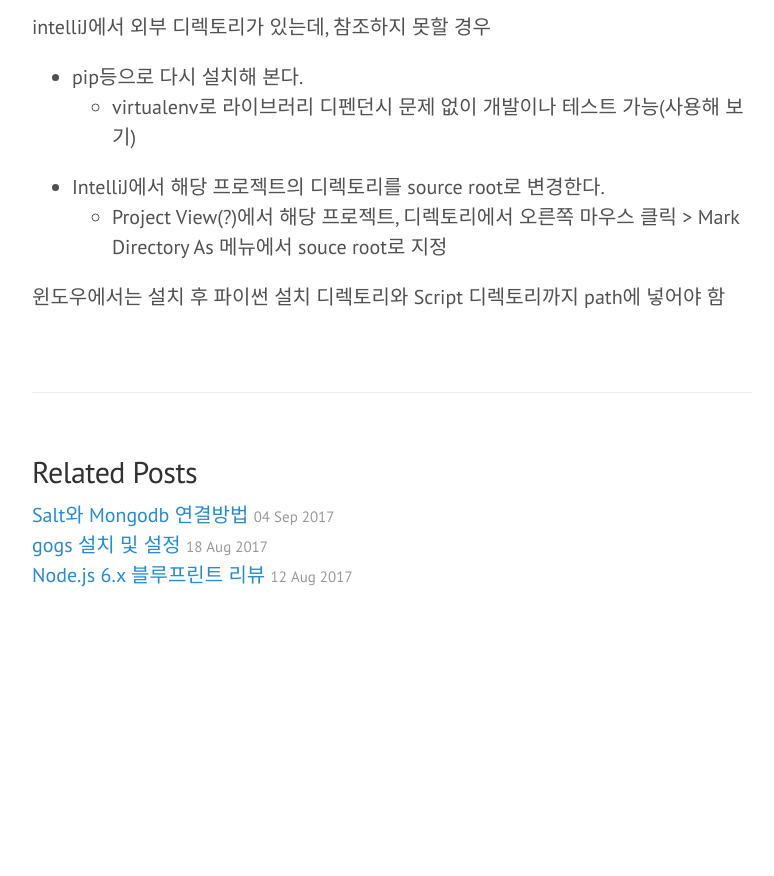
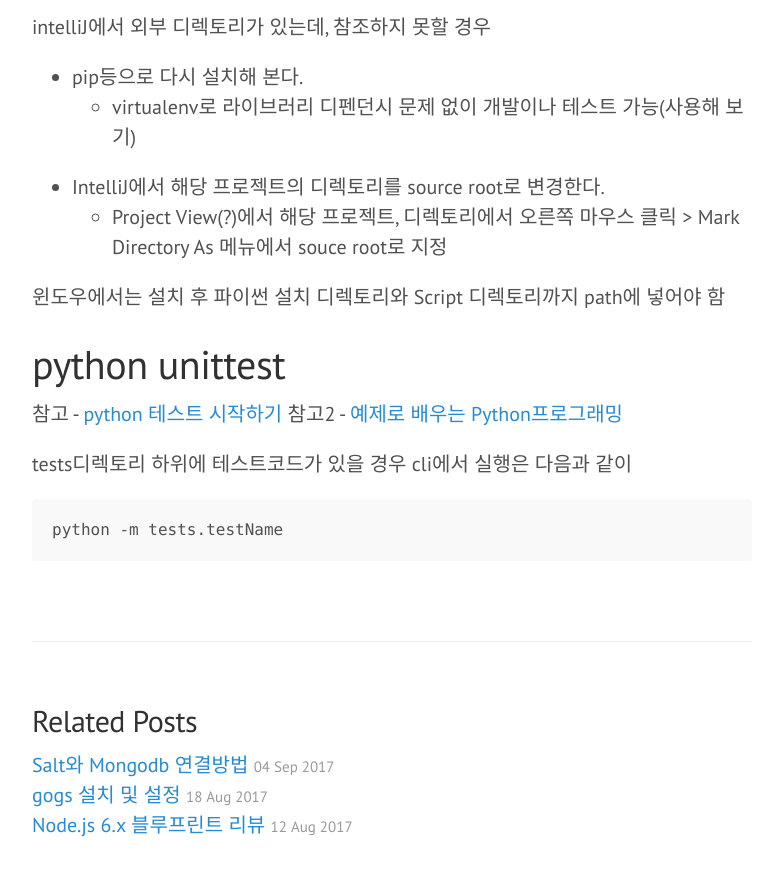
Before and after one commit to skaqud/skaqud.github.com, a Jekyll site: the page built from _posts/2017-09-24-Python-reference.markdown, in a window 1280 px wide and 900 px high, scrolled down 964 px. Shown: the top 876 px of the window, without its empty margins (248-1022 px from the left). Built offline with Jekyll 4.4.1, drawn with Linux system fonts in a browser that asks for light colours; before the commit the page ends 1614 px from its top, so only the background shows below that.

Commit message:
update post

```diff
--- a/_posts/2017-09-24-Python-reference.markdown
+++ b/_posts/2017-09-24-Python-reference.markdown
@@ -39,3 +39,14 @@ intelliJ에서 외부 디렉토리가 있는데, 참조하지 못할 경우
   - Project View(?)에서 해당 프로젝트, 디렉토리에서 오른쪽 마우스 클릭 > Mark Directory As 메뉴에서 souce root로 지정
 
 윈도우에서는 설치 후 파이썬 설치 디렉토리와 Script 디렉토리까지 path에 넣어야 함
+
+
+
+# python unittest
+
+참고 - [python 테스트 시작하기](https://www.slideshare.net/hosunglee948/python-52222334)
+참고2 - [예제로 배우는 Python프로그래밍](http://pythonstudy.xyz/python/article/21-유닛-테스트)
+
+tests디렉토리 하위에 테스트코드가 있을 경우 cli에서 실행은 다음과 같이
+
+    python -m tests.testName
```
